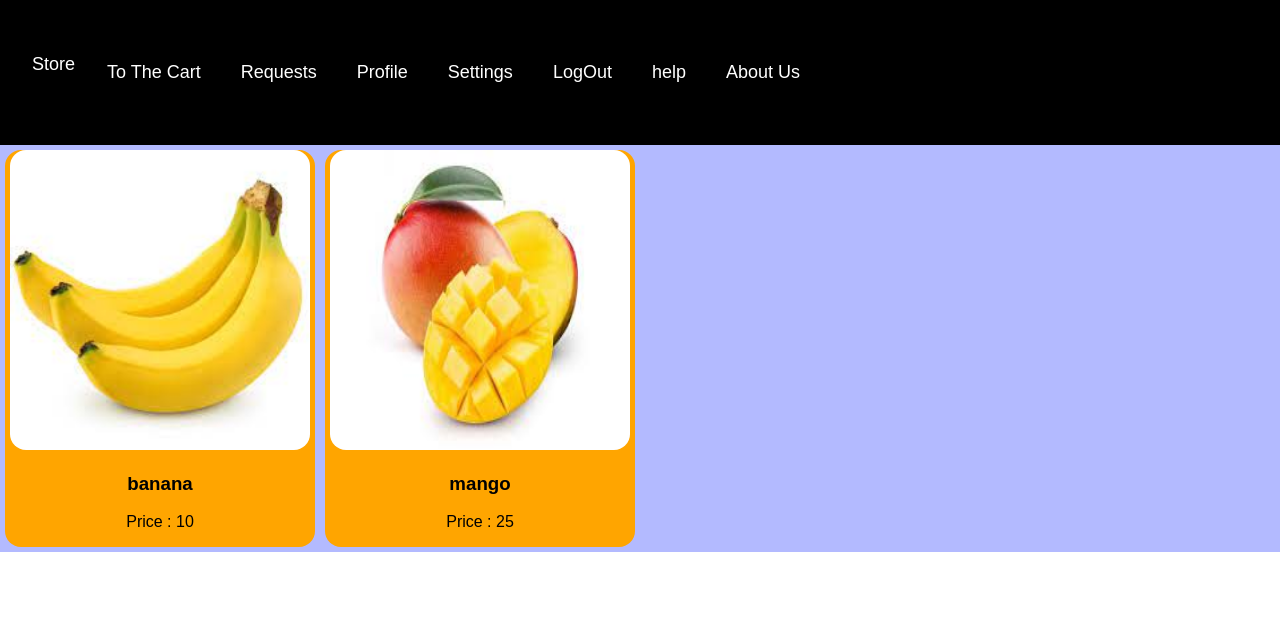
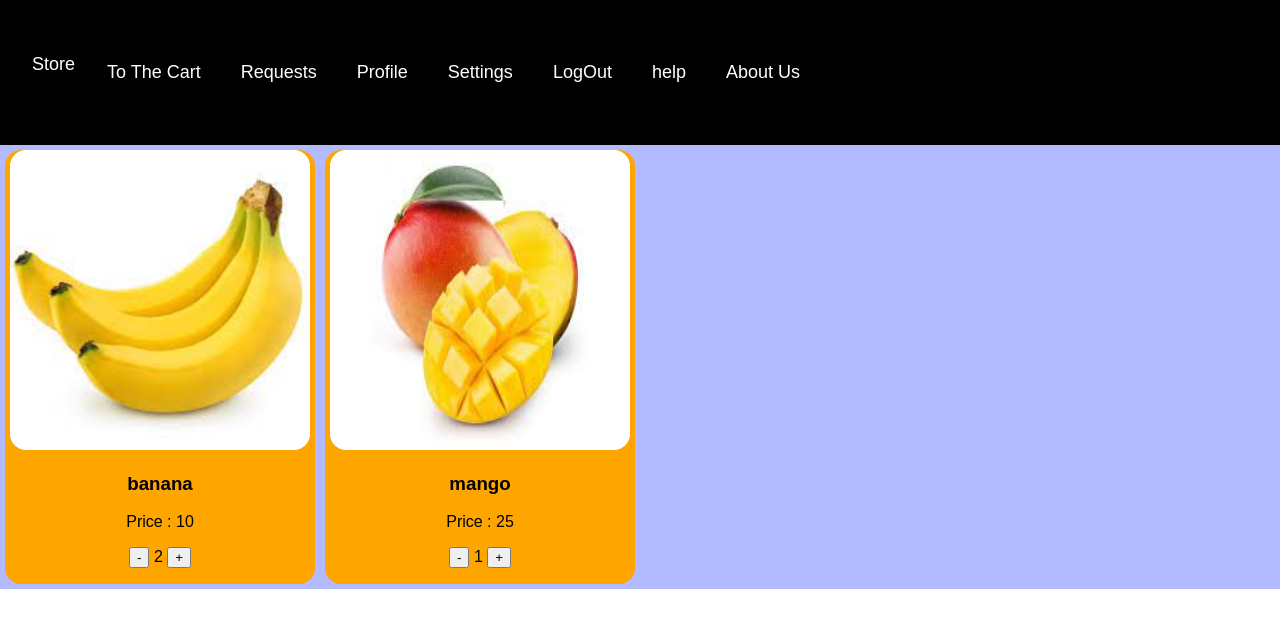
Before and after one commit to Majdna/Online-Market, a React (Create React App) app in the folder client/: page /Cart in a window 1280 px wide. Shown: the top 628 px of the page. Built offline with nearby package versions, Linux system fonts and the light colour scheme; data requests are answered from the project's data file.

Commit message:
update card

```diff
--- a/client/src/view/components/card/Card.tsx
+++ b/client/src/view/components/card/Card.tsx
@@ -23,30 +23,30 @@ function Card(prop: any) {
 
   const [counter, setCounter] = useState(prop.quantity); // useState(initial value);
 
-  // const [q,setQ] = useState(0);
+  const [q,setQ] = useState(0);
 
-  // function handleAddCounter(id:number):void {
-  //   let tempCounter =counter ;
-  //   tempCounter++;
+  function handleAddCounter(_id:number):void {
+    let tempCounter =counter ;
+    tempCounter++;
 
-  //   if(tempCounter>=7)
-  //     tempCounter=7;
-  //   setCounter(tempCounter);
-  //   axios.patch(`http://localhost:3004/products1/${id}`,{ quantity:tempCounter}).then(({data})=>console.log(data));
+    if(tempCounter>=7)
+      tempCounter=7;
+    setCounter(tempCounter);
+   axios.patch(`http://localhost:4001/products/${_id}`,{ quantity:tempCounter}).then(({data})=>console.log(data));
 
 
-  // }
-  // function handleRemveCounter(id:number) {
-  //   let tempCounter = counter;
-  //   tempCounter--;
-  //   if(tempCounter<0){
-  //       tempCounter=0;
-  //     }
-  //     setCounter(tempCounter);
-  //     axios.patch(`http://localhost:3004/products1/${id}`,{ quantity:tempCounter}).then(({data})=>console.log(data));
-  // }
+  }
+  function handleRemveCounter(_id:number) {
+    let tempCounter = counter;
+    tempCounter--;
+    if(tempCounter<0){
+        tempCounter=0;
+      }
+      setCounter(tempCounter);
+      axios.patch(`http://localhost:4001/products/${_id}`,{ quantity:tempCounter}).then(({data})=>console.log(data));
+  }
 
-  const {id, name, price,quantity, description,  Url} = prop;
+  const {_id, name, price,quantity, description,  Url} = prop;
   console.log(prop)
   const [color, setColor] = useState('orange');
 
@@ -59,7 +59,7 @@ function Card(prop: any) {
         <img src={Url} alt="" />
         <h3>{name}</h3>
         <p> Price : {price}</p>
-    {/* <p><button onClick={()=>handleRemveCounter(id)}>-</button>  {counter} <button onClick={()=>handleAddCounter(id)}>+</button> </p> */}
+     <p><button onClick={()=>handleRemveCounter(_id)}>-</button>  {counter} <button onClick={()=>handleAddCounter(_id)}>+</button> </p>
 
       </div>
   );
--- a/client/src/view/pages/store/store.tsx
+++ b/client/src/view/pages/store/store.tsx
@@ -23,7 +23,6 @@ interface product {
   amount: number,
   description: string;
   Url: string;
-
 }
 
 
@@ -36,9 +35,9 @@ function Store() {
   useEffect(() => {
 
     axios.get('http://localhost:4001/products').then(({ data }) => {
-      console.log(data.products);
+      //console.log(data.products);
       setProducts(data.products);
-      console.log(products);
+      //console.log(products);
      setProductByCatagory(data.products);
     })
 
```
Also changed, not shown: 1 other file (tests, documents, lock files or other folders).
